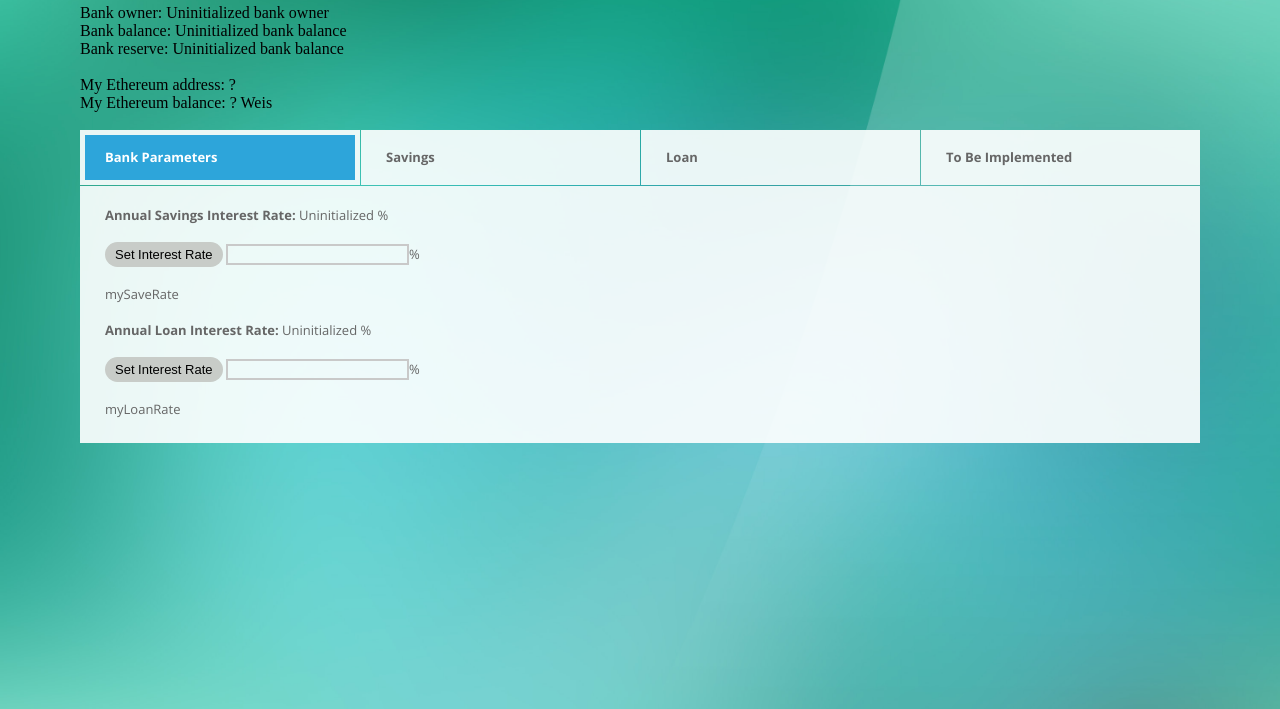
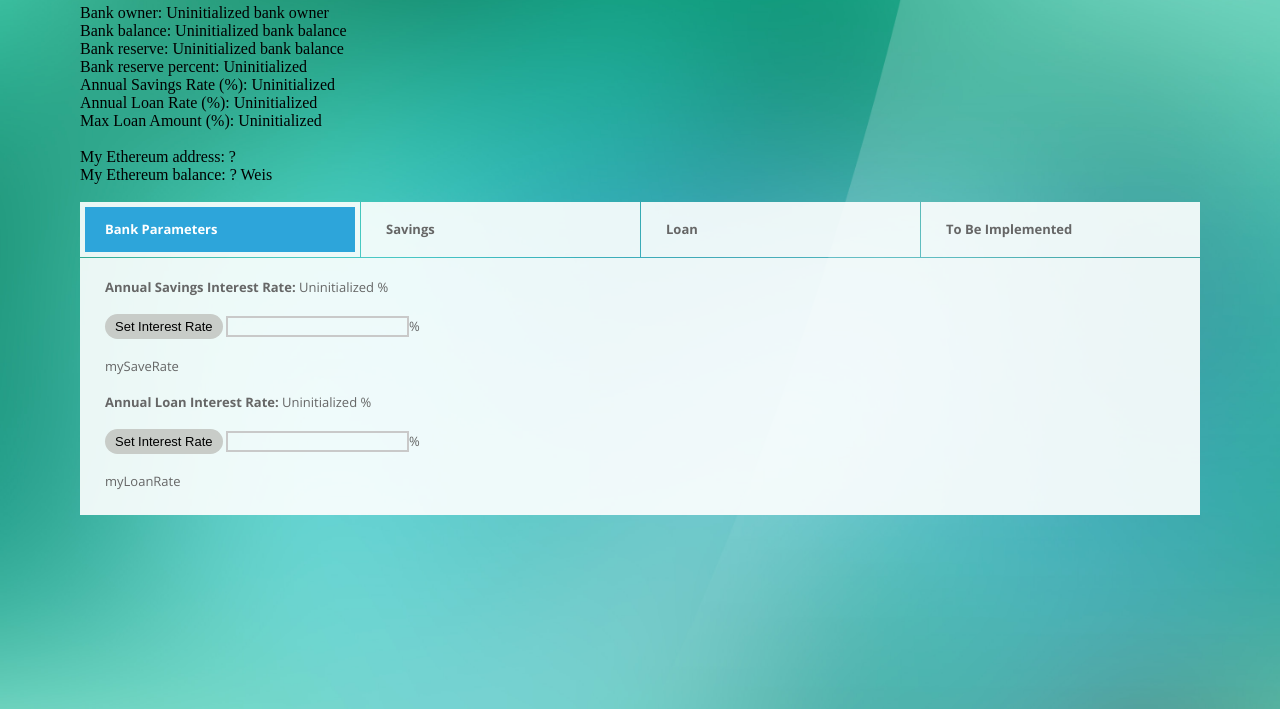
Before and after one commit to huang-pan/village-bank, a plain HTML site: page Source/index.html in a window 1280 px wide. Shown: the part 91-800 px from the top of the page. Drawn offline with nearby package versions, Linux system fonts and the light colour scheme.

Commit message:
added some parameters to main index.html

```diff
--- a/Source/index.html
+++ b/Source/index.html
@@ -71,6 +71,10 @@
 			Bank owner: <span id="bankOwner">Uninitialized bank owner</span><br>
 			Bank balance: <span id="bankBalance">Uninitialized bank balance</span><br>
 			Bank reserve: <span id="bankReserve">Uninitialized bank balance</span><br>
+			Bank reserve percent: <span>Uninitialized</span><br>
+			Annual Savings Rate (%): <span>Uninitialized</span><br>
+			Annual Loan Rate (%): <span>Uninitialized</span><br>
+			Max Loan Amount (%): <span>Uninitialized</span><br>
 			<br>
 			My Ethereum address: <span id="myAddr">?</span><br>
 			My Ethereum balance: <span id="ether">?</span> Weis<br>
@@ -147,7 +151,9 @@
 						Max loan time<br>
 						Loan penalties<br>
 						MultiSig social fund<br>
+						Multiple Savings & Loan Accounts<br>
 						Bank structure: members & elders<br>
+						Bank voting rules: members & elders election<br>
 						ID management system<br>
 						Multiple Banking Groups<br>
 					</li>
```
